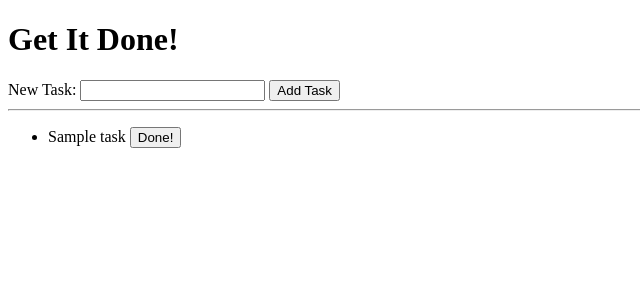
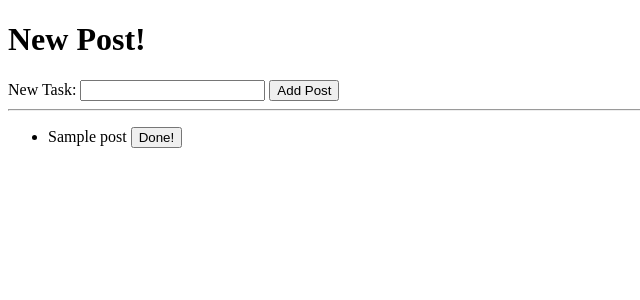
Before and after one commit to sharon-launchcode/build-a-blog, a Flask app: template templates/newpost.html in a window 1280 px wide. Shown: the part 26-326 px from the top of the page, without its empty margins (0-640 px from the left). Run offline with Flask 2, Linux system fonts and the light colour scheme; tables that the repository leaves empty hold one stand-in row (values such as "Sample post"); the template is opened without the code that fills it: values that come from a table or form of the project are taken from there, most other values are stand-ins (such as "Sample title", 1, 10 or a date in 2020); parts of the project's set-up code (start-up, migrations or seed data) failed here and were passed over.

Commit message:
Changed terminology of tasks to posts to adopt build-a-blog from get-it-done

```diff
--- a/templates/newpost.html
+++ b/templates/newpost.html
@@ -1,26 +1,26 @@
 {% extends "base.html" %}
 
 {% block content %}
-    <h1>Get It Done!</h1>
+    <h1>New Post!</h1>
     <form method='post'>
         <label>
             New Task:
-            <input type="text" name='task' />
+            <input type="text" name='post' />
         </label>
-        <input type="submit" value='Add Task' />
+        <input type="submit" value='Add Post' />
     </form>
 
     <hr />
 
-    {% if tasks|length == 0 %}
-    <p>No tasks yet</p>
+    {% if posts|length == 0 %}
+    <p>No post yet</p>
     {% else %}
 
         <ul>
-            {% for task in tasks %}
-            <li>{{task.name}}
-                <form method="POST" action="/delete-task" style="display:inline-block;">
-                    <input type="hidden" name="task-id" value="{{task.id}}" />
+            {% for post in posts %}
+            <li>{{post.name}}
+                <form method="POST" action="/delete-post" style="display:inline-block;">
+                    <input type="hidden" name="post-id" value="{{post.id}}" />
                     <input type="submit" value="Done!" />
                 </form>
             </li>
```
